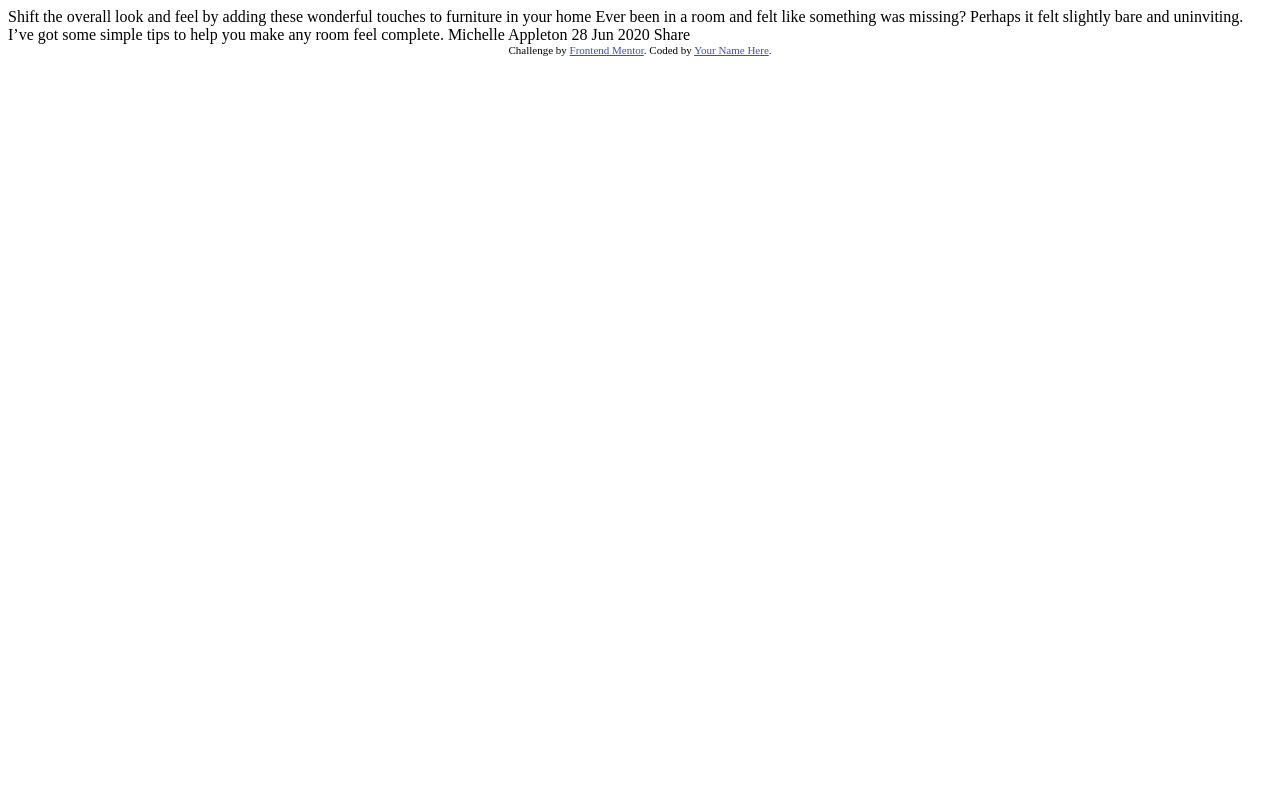
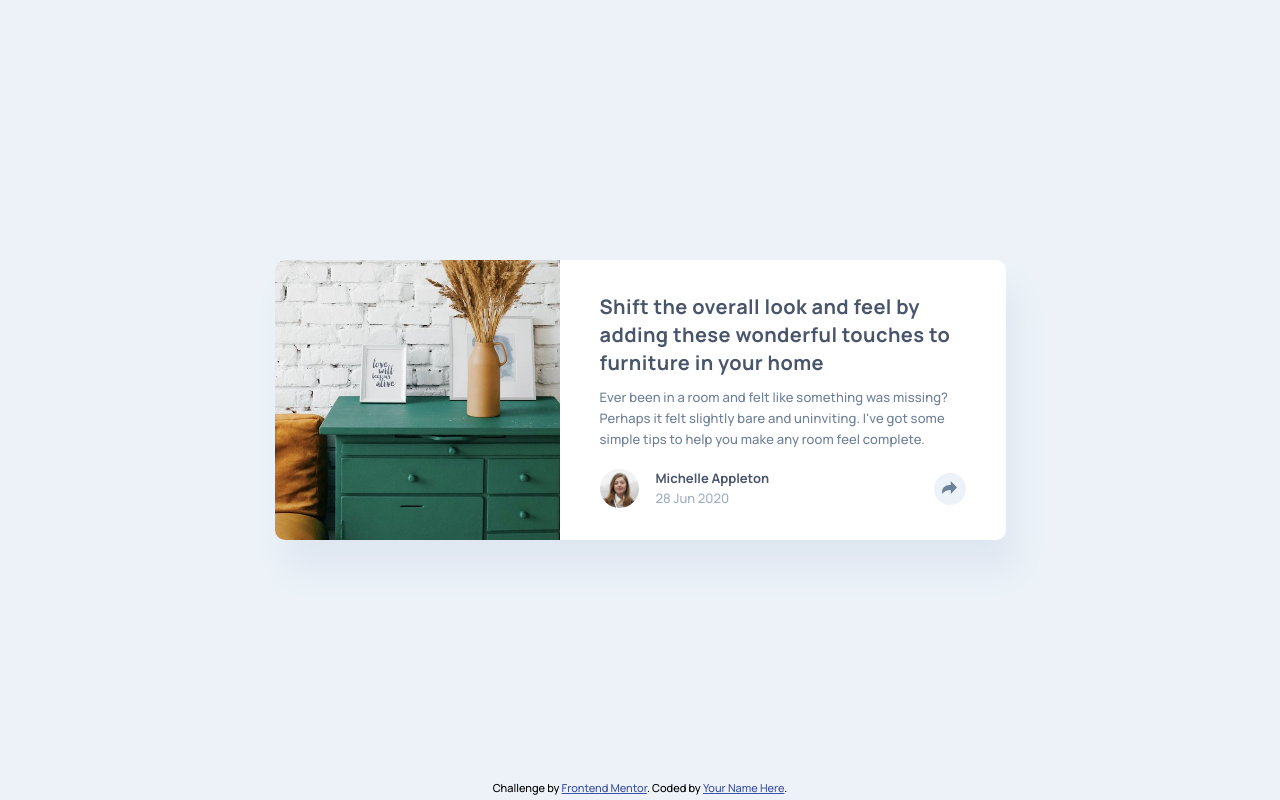
Before and after one commit to albatros444/frontendmentor11, a plain HTML site: page index.html in a window 1280 px wide. Drawn offline with Linux system fonts and the light colour scheme.

Commit message:
desktop design done

```diff
--- /dev/null
+++ b/button.js
@@ -0,0 +1,10 @@
+const button = document.querySelector(
+  ".card__article__personData__linksContainer__linksButton"
+);
+const modal = document.querySelector(
+  ".card__article__personData__linksContainer__linksModal"
+);
+button.addEventListener("click", () => {
+  modal.classList.toggle("visible");
+  button.classList.toggle("open");
+});
--- a/index.html
+++ b/index.html
@@ -1,36 +1,84 @@
 <!DOCTYPE html>
 <html lang="en">
   <head>
-  <meta charset="UTF-8">
-  <meta name="viewport" content="width=device-width, initial-scale=1.0"> <!-- displays site properly based on user's device -->
-
-  <link rel="icon" type="image/png" sizes="32x32" href="./images/favicon-32x32.png">
+    <meta charset="UTF-8" />
+    <meta name="viewport" content="width=device-width, initial-scale=1.0" />
+    <!-- displays site properly based on user's device -->
+    <link rel="preconnect" href="https://fonts.googleapis.com" />
+    <link rel="preconnect" href="https://fonts.gstatic.com" crossorigin />
+    <link
+      href="https://fonts.googleapis.com/css2?family=Manrope:wght@500;600;700&display=swap"
+      rel="stylesheet"
+    />
+    <link
+      rel="icon"
+      type="image/png"
+      sizes="32x32"
+      href="./images/favicon-32x32.png"
+    />
     <link rel="stylesheet" href="dist/main.css" />
     <title>Frontend Mentor | Article preview component</title>
-
-  <!-- Feel free to remove these styles or customise in your own stylesheet 👍 -->
-  <style>
-    .attribution { font-size: 11px; text-align: center; }
-    .attribution a { color: hsl(228, 45%, 44%); }
-  </style>
   </head>
   <body>
-
-  Shift the overall look and feel by adding these wonderful
-  touches to furniture in your home
-
-  Ever been in a room and felt like something was missing? Perhaps
-  it felt slightly bare and uninviting. I’ve got some simple tips
-  to help you make any room feel complete.
-
-  Michelle Appleton
-  28 Jun 2020
-
-  Share
-
+    <div class="background">
+      <div class="card">
+        <div class="card__img"></div>
+        <div class="card__article">
+          <h2>
+            Shift the overall look and feel by adding these wonderful touches to
+            furniture in your home
+          </h2>
+          <p class="card__article__text">
+            Ever been in a room and felt like something was missing? Perhaps it
+            felt slightly bare and uninviting. I've got some simple tips to help
+            you make any room feel complete.
+          </p>
+          <div class="card__article__personData">
+            <div class="card__article__personData__personContainer">
+              <img src="/images/avatar-michelle.jpg" alt="michelle's avatar" />
+              <div
+                class="card__article__personData__personContainer__nameAndBirthday"
+              >
+                <p class="name">Michelle Appleton</p>
+                <p class="birthday">28 Jun 2020</p>
+              </div>
+            </div>
+            <div class="card__article__personData__linksContainer">
+              <div
+                class="card__article__personData__linksContainer__linksButton"
+              >
+                <!-- <img src="/images/icon-share.svg" alt="" /> -->
+                <svg xmlns="http://www.w3.org/2000/svg" width="15" height="13">
+                  <path
+                    fill="#6E8098"
+                    d="M15 6.495L8.766.014V3.88H7.441C3.33 3.88 0 7.039 0 10.936v2.049l.589-.612C2.59 10.294 5.422 9.11 8.39 9.11h.375v3.867L15 6.495z"
+                  />
+                </svg>
+              </div>
+              <div
+                class="card__article__personData__linksContainer__linksModal"
+              >
+                <div class="modal">
+                  <div class="modal__boxForLinks">
+                    <p>share</p>
+                    <img src="/images/icon-facebook.svg" alt="" />
+                    <img src="/images/icon-twitter.svg" alt="" />
+                    <img src="/images/icon-pinterest.svg" alt="" />
+                  </div>
+                </div>
+                <div class="modalArrow"></div>
+              </div>
+            </div>
+          </div>
+        </div>
+      </div>
+    </div>
     <div class="attribution">
-    Challenge by <a href="https://www.frontendmentor.io?ref=challenge" target="_blank">Frontend Mentor</a>.
-    Coded by <a href="#">Your Name Here</a>.
+      Challenge by
+      <a href="https://www.frontendmentor.io?ref=challenge" target="_blank"
+        >Frontend Mentor</a
+      >. Coded by <a href="#">Your Name Here</a>.
     </div>
+    <script src="/button.js"></script>
   </body>
 </html>
--- /dev/null
+++ b/scss/footer.scss
@@ -0,0 +1,12 @@
+.attribution {
+    position: absolute;
+    left: 0;
+    right: 0;
+    bottom: 5px;
+    margin: auto;
+    font-size: 11px;
+    text-align: center;
+    a {
+    color: hsl(228, 45%, 44%);
+    }
+    }
--- /dev/null
+++ b/scss/globals.scss
@@ -0,0 +1,22 @@
+html {
+    font-size: 100%;
+    box-sizing: border-box;
+    }
+    *,*::before,*::after{
+    box-sizing: inherit;
+    }
+    body {
+    margin: 0;
+    padding: 0;
+    font-family: 'Manrope', sans-serif;
+    font-size: 13px;
+    h1,h2,h3,h4,h5,h6, p {
+            margin-top: 0;
+        }
+    // <!-- position: relative; ///for footer with absolute position -->
+
+    }
+    textarea,
+    input {
+    outline: none;
+    }
--- a/scss/main.scss
+++ b/scss/main.scss
@@ -0,0 +1,143 @@
+@import "globals";
+@import "footer";
+
+.background {
+  background-color: hsl(210, 46%, 95%);
+  height: 100vh;
+  display: flex;
+  justify-content: center;
+  align-items: center;
+  .card {
+    display: flex;
+    background-color: white;
+    width: 731px;
+    height: 280px;
+    border-radius: 10px;
+
+    box-shadow: 10px 30px 30px hsl(212, 38%, 91%);
+    &__img {
+      flex-shrink: 0;
+      width: 285px;
+      border-radius: 10px 0px 0px 10px;
+      background-image: url("/images/drawers.jpg");
+      background-size: cover;
+    }
+    &__article {
+      padding: 40px;
+      padding-top: 33px;
+      h2 {
+        font-size: 20px;
+        color: hsl(217, 19%, 35%);
+        margin-bottom: 0px;
+        line-height: 1.4;
+        letter-spacing: 0.02em;
+        font-weight: 700;
+      }
+      &__text {
+        color: hsl(214, 17%, 51%);
+        letter-spacing: 0.01em;
+        line-height: 1.6;
+        margin-bottom: 20px;
+        margin-top: 10px;
+      }
+      &__personData {
+        display: flex;
+        align-items: center;
+        justify-content: space-between;
+        &__personContainer {
+          display: flex;
+          img {
+            height: 39px;
+            border-radius: 50%;
+          }
+          &__nameAndBirthday {
+            padding-left: 17px;
+            .name {
+              margin-bottom: 2px;
+              color: hsl(217, 19%, 35%);
+              font-weight: 700;
+            }
+            .birthday {
+              color: hsl(212, 23%, 69%);
+              margin-bottom: 6px;
+            }
+          }
+        }
+        &__linksContainer {
+          position: relative;
+
+          &__linksButton {
+            display: flex;
+            justify-content: center;
+            align-items: center;
+            width: 32px;
+            height: 32px;
+            border-radius: 50%;
+            padding-bottom: 2px;
+            margin-bottom: 5px;
+            background-color: hsl(210, 46%, 95%);
+            cursor: pointer;
+          }
+          .visible {
+            opacity: 1;
+          }
+          .open {
+            background-color: hsl(217, 19%, 35%);
+            svg {
+              path {
+                fill: white;
+              }
+            }
+          }
+          &__linksModal {
+            display: flex;
+            position: absolute;
+            opacity: 0;
+            left: -108px;
+            top: -82px;
+            flex-direction: column;
+            align-items: center;
+            pointer-events: none;
+
+            transition: all 0.13s ease-in-out;
+
+            .modal {
+              display: flex;
+              justify-content: center;
+              align-items: center;
+              width: 247px;
+              height: 54px;
+              box-shadow: 5px 10px 15px hsl(210, 3%, 75%);
+              border-radius: 10px;
+              background-color: hsl(217, 19%, 35%);
+              &__boxForLinks {
+                display: flex;
+                justify-content: center;
+                align-items: center;
+                p {
+                  display: inline-block;
+                  margin-bottom: 0px;
+                  text-transform: uppercase;
+                  letter-spacing: 5px;
+                  color: hsl(212, 23%, 69%);
+                }
+                img {
+                  padding-left: 16px;
+                }
+              }
+            }
+            .modalArrow {
+              width: 0;
+              height: 0;
+              border-top: 12px solid hsl(217, 19%, 35%);
+              border-left: 12px solid transparent;
+              border-right: 12px solid transparent;
+            }
+          }
+        }
+      }
+    }
+  }
+}
+
+@import "queries";
--- /dev/null
+++ b/scss/queries.scss
@@ -0,0 +1,7 @@
+@media screen and (max-width: 420px) {
+  .background {
+    .card {
+      flex-direction: column;
+    }
+  }
+}
```
Also changed, not shown: dist/main.css, 1 other file. Lines whose indentation alone changed are shown as unchanged.
